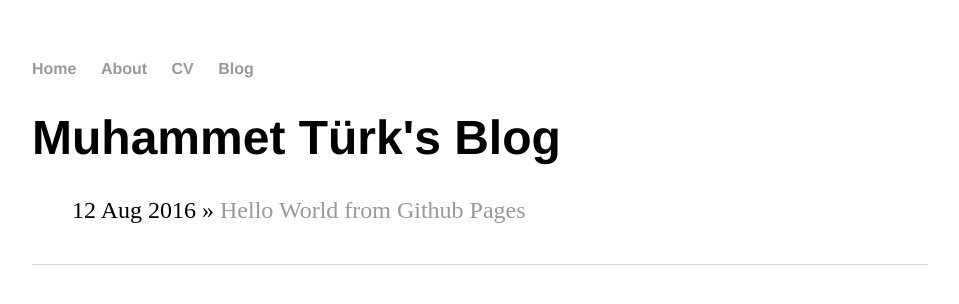
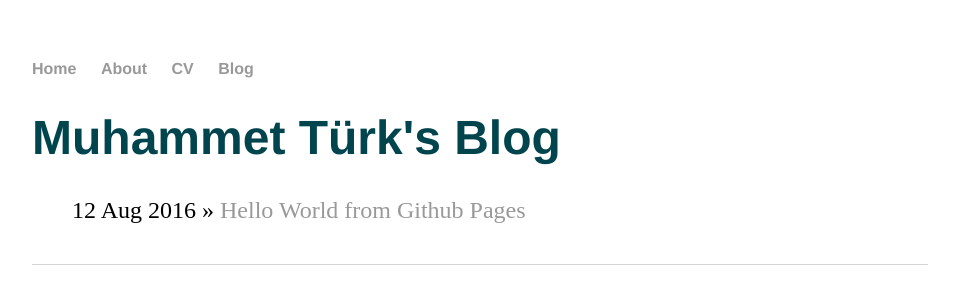
Before and after one commit to mturk111/mturk111.github.io, a Jekyll site: the page built from blog/index.html, in a window 1280 px wide. Shown: the top 304 px of the page, without its empty margins (160-1119 px from the left). Built offline with Jekyll 4.4.1, drawn with Linux system fonts in a browser that asks for light colours.

Commit message:
Update blog-style.css

```diff
--- a/css/blog-style.css
+++ b/css/blog-style.css
@@ -20,6 +20,7 @@ a:hover {
     text-decoration: underline;
 }
 h1 {
+    color: #00444D;
     font-size: 3em;
     font-family:'Helvetica', 'Arial', 'Sans-Serif';
 }
```
